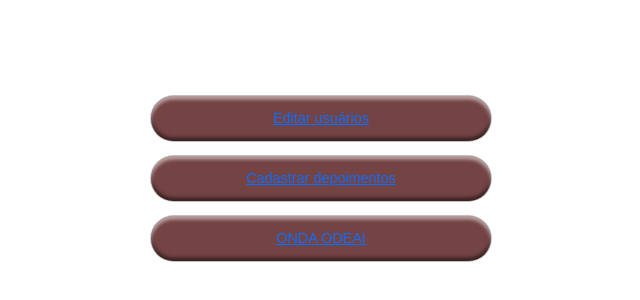
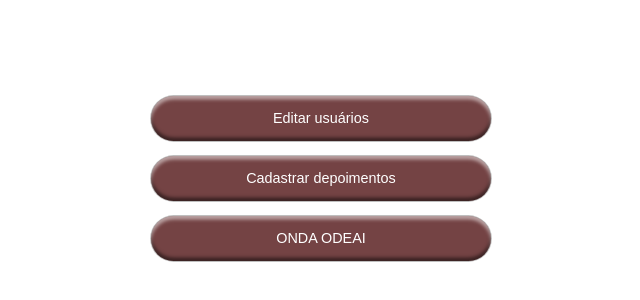
Before and after one commit to Everton-Wallace-Oliveira/ODEAI, a React (Vite) app: page /admin/home in a window 1280 px wide. Shown: the part 214-514 px from the top of the page, without its empty margins (319-959 px from the left). Built offline with nearby package versions, Linux system fonts and the light colour scheme; sample sign-in values are in the browser's storage; a web font is replaced by a local one.

Commit message:
css link

```diff
--- a/src/styles/home_admin.css
+++ b/src/styles/home_admin.css
@@ -9,3 +9,16 @@
   justify-content: center;
   height: 100vh;
 }
+
+.link-ver {
+  color: inherit; /* Herda a cor do elemento pai */
+  text-decoration: none; /* Remove o sublinhado */
+}
+
+.link-ver:visited {
+  color: inherit; /* Garante que a cor do link não mude após a visita */
+}
+
+.link-ver:hover {
+  color: #007bff; /* Opcional: cor ao passar o mouse */
+}
```
